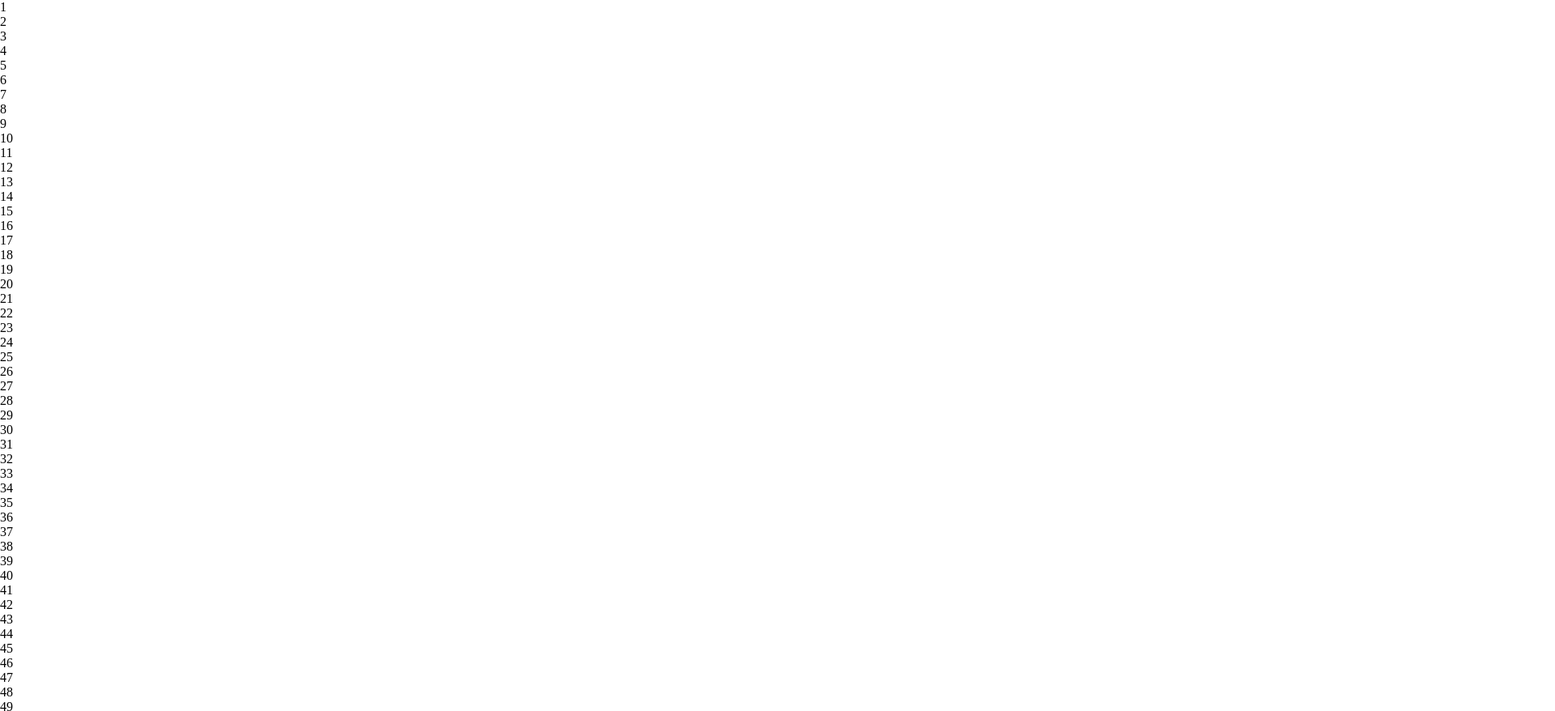
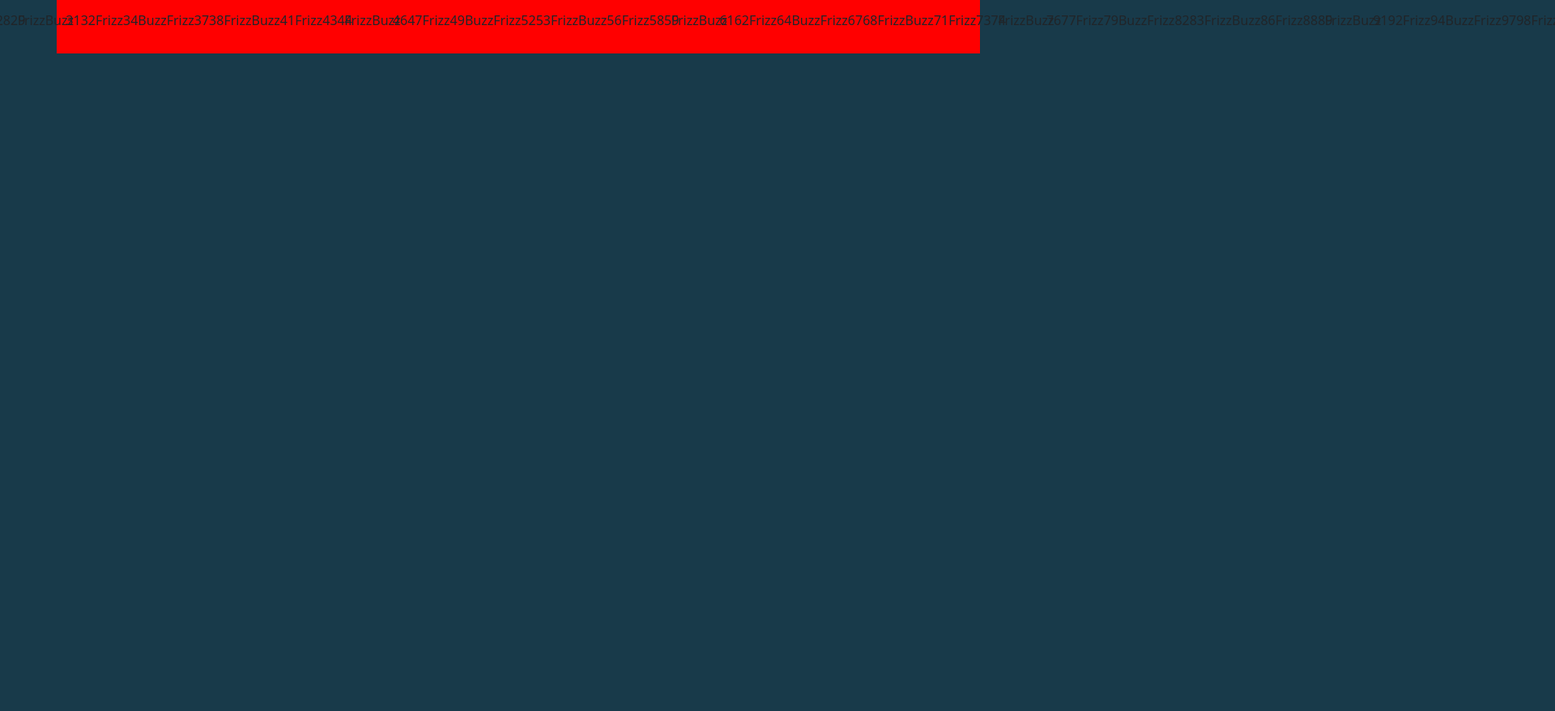
Before and after one commit to Fabiofljf/js-fizzbuzzdom, a plain HTML site: page index.html in a window 1280 px wide. Shown: the top 878 px of the page at 81% size, 1920 px wide, since content can reach past the window. After the commit the page ends 800 px from the top, so only its background shows below. Drawn offline with nearby package versions, Linux system fonts and the light colour scheme.

Commit message:
aggiusto css

```diff
--- a/assets/css/style.css
+++ b/assets/css/style.css
@@ -1,5 +1,52 @@
+/* commons roules */
+
 * {
     margin: 0;
     padding: 0;
     box-sizing: border-box;
 }
+
+body {
+    background-color: #183A4A;
+}
+
+.square {
+    width: 50px;
+    height: 50px;
+    display: flex;
+    justify-content: center;
+    align-items: center;
+}
+
+.container {
+    background-color: red;
+}
+
+
+/* Main */
+
+#lista {
+    display: flex;
+    justify-content: center;
+    align-items: center;
+}
+
+
+/* classi dei li */
+
+
+/* .numeri {
+    background-color: #3D88AE;
+}
+
+.fb {
+    background-color: #DE5471;
+}
+
+.f {
+    background-color: #61D2A4;
+}
+
+.b {
+    background-color: #F9D277;
+} */
--- a/assets/js/main.js
+++ b/assets/js/main.js
@@ -5,25 +5,29 @@ const listHtml = document.getElementById('lista')
 for (i = 1; i <= 100; i++) {
 
     //creo i <li> di ul
-    let listItem = `<li>${i}</li>`
+    let listItem;
 
     // creo variabili per fizz, buzz e fizzbuzz
-    const frizzElement = new String("Frizz")
-    const frizzBuzzElement = new String("FrizzBuzz")
-    const buzzElement = new String("Buzz")
+    const frizzElement = "Frizz"
+    const frizzBuzzElement = "FrizzBuzz"
+    const buzzElement = "Buzz"
+    const iElement = i
 
     //se un numero è divisibile per 3 e da 0 è multiplo di 3. (Uso l'operatore testo %, che mi permette di dividere due numeri, controllando se il resto è uguale a 0). Quindi Se i è divisibile per 3 e per 5, scrivo: FizzBuzz AlTRIMENTI SE è divisibile solo per 3, scrivo: frizz ALTRIMENTI SE è divisibile solo per 5, scrivo: buzz ALTRIMENTI scrivo: il numero.
     if ((i % 3 == 0) && (i % 5 == 0)) {
         console.log('FrizzBuzz');
-        let listItem = `<li>${frizzBuzzElement}</li>`
+        listItem = `<li class="square fb">${frizzBuzzElement}</li>`
     } else if (i % 3 == 0) {
         console.log('frizz');
+        listItem = `<li class="square f">${frizzElement}</li>`
     } else if (i % 5 == 0) {
         console.log('buzz');
+        listItem = `<li class="square b">${buzzElement}</li>`
     } else {
         console.log(i);
+        listItem = `<li class="square numeri">${iElement}</li>`
     }
-
+    console.log(listItem)
 
     //scrivo su html
     listHtml.insertAdjacentHTML('beforeend', listItem)
--- a/index.html
+++ b/index.html
@@ -1,18 +1,43 @@
-<!DOCTYPE html>
+<!doctype html>
 <html lang="en">
 
 <head>
-    <meta charset="UTF-8">
-    <meta http-equiv="X-UA-Compatible" content="IE=edge">
-    <meta name="viewport" content="width=device-width, initial-scale=1.0">
+    <!-- Required meta tags -->
+    <meta charset="utf-8">
+    <meta name="viewport" content="width=device-width, initial-scale=1">
+
+    <!-- Bootstrap CSS -->
+    <link href="https://cdn.jsdelivr.net/npm/bootstrap@5.1.3/dist/css/bootstrap.min.css" rel="stylesheet" integrity="sha384-1BmE4kWBq78iYhFldvKuhfTAU6auU8tT94WrHftjDbrCEXSU1oBoqyl2QvZ6jIW3" crossorigin="anonymous">
+
+    <!-- Link Css -->
     <link rel="stylesheet" href="./assets/css/style.css">
     <title>FizzBuzzDom</title>
 </head>
 
 <body>
 
-    <ul id="lista"></ul>
+    <main id="site_main">
+        <div class="container">
+            <div class="row row-cols-7">
+                <div class="col"></div>
+                <ul id="lista"></ul>
 
+            </div>
+        </div>
+    </main>
+
+    <!-- Optional JavaScript; choose one of the two! -->
+
+    <!-- Option 1: Bootstrap Bundle with Popper -->
+    <script src="https://cdn.jsdelivr.net/npm/bootstrap@5.1.3/dist/js/bootstrap.bundle.min.js" integrity="sha384-ka7Sk0Gln4gmtz2MlQnikT1wXgYsOg+OMhuP+IlRH9sENBO0LRn5q+8nbTov4+1p" crossorigin="anonymous"></script>
+
+    <!-- Option 2: Separate Popper and Bootstrap JS -->
+    <!--
+    <script src="https://cdn.jsdelivr.net/npm/@popperjs/core@2.10.2/dist/umd/popper.min.js" integrity="sha384-7+zCNj/IqJ95wo16oMtfsKbZ9ccEh31eOz1HGyDuCQ6wgnyJNSYdrPa03rtR1zdB" crossorigin="anonymous"></script>
+    <script src="https://cdn.jsdelivr.net/npm/bootstrap@5.1.3/dist/js/bootstrap.min.js" integrity="sha384-QJHtvGhmr9XOIpI6YVutG+2QOK9T+ZnN4kzFN1RtK3zEFEIsxhlmWl5/YESvpZ13" crossorigin="anonymous"></script>
+    -->
+
+    <!-- Link JS -->
     <script src="./assets/js/main.js"></script>
 </body>
 
```
